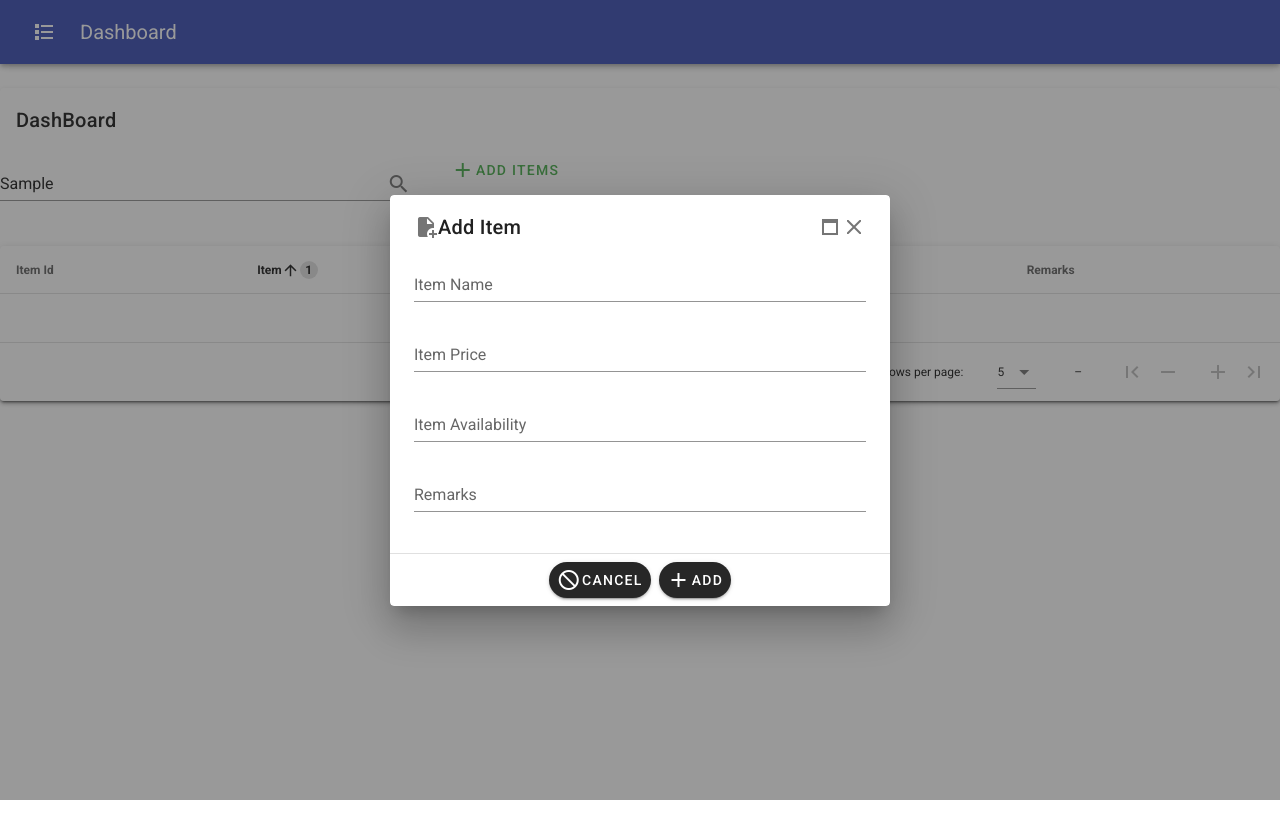
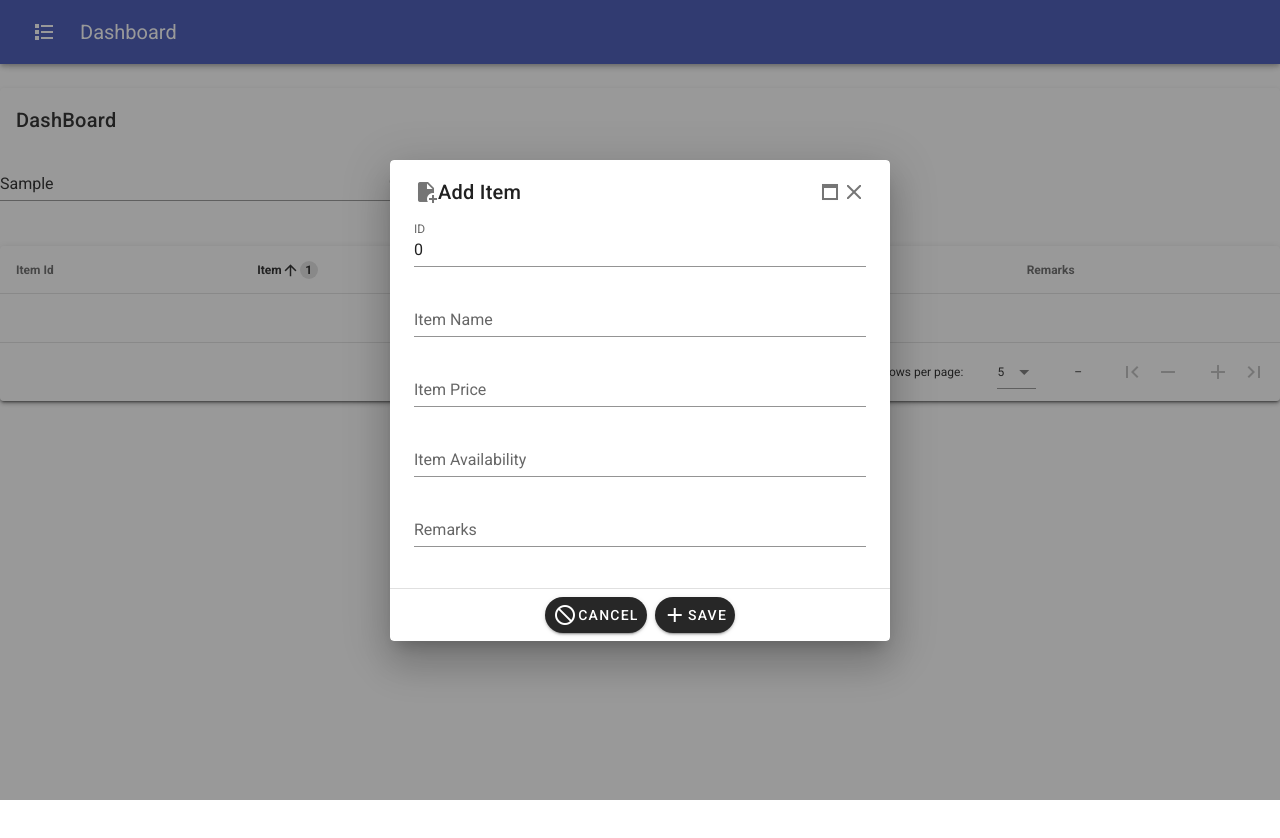
Before and after one commit to abdullah4a/SuperAdmin, a Vue app: page / in a window 1280 px wide. Both pictures are taken after typing "Sample" into the empty fields and a click on the button "ADD ITEMS". Shown: the top 838 px of the page. Built offline with nearby package versions, Linux system fonts and the light colour scheme.

Commit message:
Adding functionalities

```diff
--- a/src/components/Dashboard.vue
+++ b/src/components/Dashboard.vue
@@ -52,10 +52,19 @@
                 <v-icon @click="closeDialog">mdi-window-close</v-icon>
               </v-card-title>
               <v-card-text>
-                <v-text-field label="Item Name"></v-text-field>
-                <v-text-field label="Item Price"></v-text-field>
-                <v-text-field label="Item Availability"></v-text-field>
-                <v-text-field label="Remarks"></v-text-field>
+                <v-text-field label="ID" v-model="NewItem.id" readonly>
+                </v-text-field>
+                <v-text-field label="Item Name" v-model="NewItem.name">
+                </v-text-field>
+                <v-text-field label="Item Price" v-model="NewItem.price">
+                </v-text-field>
+                <v-text-field
+                  label="Item Availability"
+                  v-model="NewItem.InStock"
+                >
+                </v-text-field>
+                <v-text-field label="Remarks" v-model="NewItem.remarks">
+                </v-text-field>
               </v-card-text>
               <v-divider></v-divider>
               <v-card-actions>
@@ -64,9 +73,9 @@
                   <v-icon>mdi-cancel</v-icon>
                   <span>cancel</span>
                 </v-btn>
-                <v-btn rounded dark @click="AddItem(item)">
+                <v-btn rounded dark @click="AddItem">
                   <v-icon>mdi-plus</v-icon>
-                  <span>add</span>
+                  <span>save</span>
                 </v-btn>
                 <v-spacer></v-spacer>
               </v-card-actions>
@@ -142,6 +151,7 @@ export default class Dashboard extends Vue {
       remarks: "",
     },
   ];
+  private NewItem = { id: 0, name: "", price: "", InStock: "", remarks: "" };
   closeDialog() {
     this.dialog = false;
   }
@@ -152,8 +162,15 @@ export default class Dashboard extends Vue {
       this.Items.splice(index, 1);
     }
   }
-  AddItem(item: any) {
-    console.log(`Values are :${item}`);
+  maximize() {
+    console.log("Maximizing the window ");
   }
+  GetMaxID() {
+    return this.Items.reduce(
+      (acc, item) => (acc = acc > item.id ? acc : item.id),
+      0
+    );
+  }
+  AddItem() {}
 }
 </script>
```
